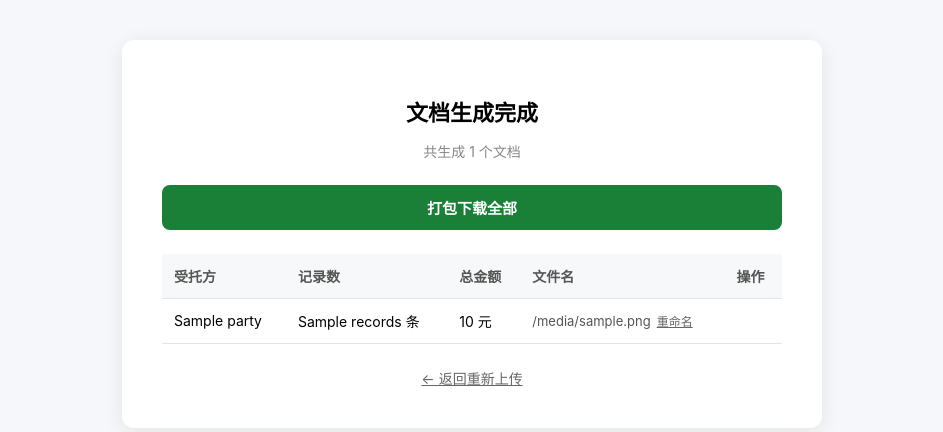
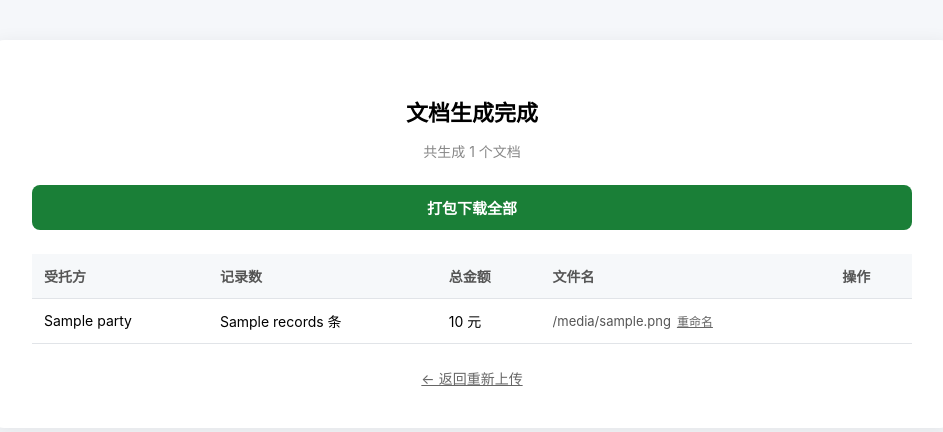
Before and after one commit to PhilisterD/invoice-filler, a Flask app: template templates/result.html in a window 1280 px wide. Shown: the top 432 px of the page, without its empty margins (168-1111 px from the left). Run offline with Flask 3, Linux system fonts and the light colour scheme; the template is opened without the code that fills it: most values are stand-ins (such as "Sample title", 1, 10 or a date in 2020).

Commit message:
feat: remove 'detail' suffix, rename label, widen result page
- Remove '明细' from output filenames
- Rename '受托方' to '委托方' in edit page
- Widen result page to 960px for full filename display

Co-Authored-By: Claude Opus 4.6 <noreply@anthropic.com>

```diff
--- a/filler.py
+++ b/filler.py
@@ -267,7 +267,7 @@ def fill_template(excel_path: str, template_path: str, output_dir: str) -> list[
         person = str(group['姓名'].iloc[0]) if '姓名' in group.columns else ''
         safe_person = re.sub(r'[\\/:*?"<>|]', '_', person)
         safe_party = re.sub(r'[\\/:*?"<>|]', '_', str(party))
-        filename = f"{safe_person}_{safe_party}_{int(total_sum)}_明细.docx"
+        filename = f"{safe_person}_{safe_party}_{int(total_sum)}.docx"
         out_path = os.path.join(output_dir, filename)
         doc.save(out_path)
         results.append({
--- a/templates/edit.html
+++ b/templates/edit.html
@@ -130,7 +130,7 @@
 
         <form action="/edit/{{ filename }}" method="post">
             <div class="field">
-                <label for="party">受托方</label>
+                <label for="party">委托方</label>
                 <input type="text" name="party" id="party" value="{{ data.party }}" required>
             </div>
             <div class="field">
--- a/templates/result.html
+++ b/templates/result.html
@@ -20,7 +20,7 @@
             padding: 40px;
             border-radius: 12px;
             box-shadow: 0 4px 20px rgba(0,0,0,0.08);
-            width: 700px;
+            width: 960px;
         }
         h1 {
             text-align: center;
@@ -90,7 +90,7 @@
         .filename-text {
             color: #555;
             font-size: 13px;
-            max-width: 140px;
+            max-width: 320px;
             overflow: hidden;
             text-overflow: ellipsis;
             white-space: nowrap;
```
